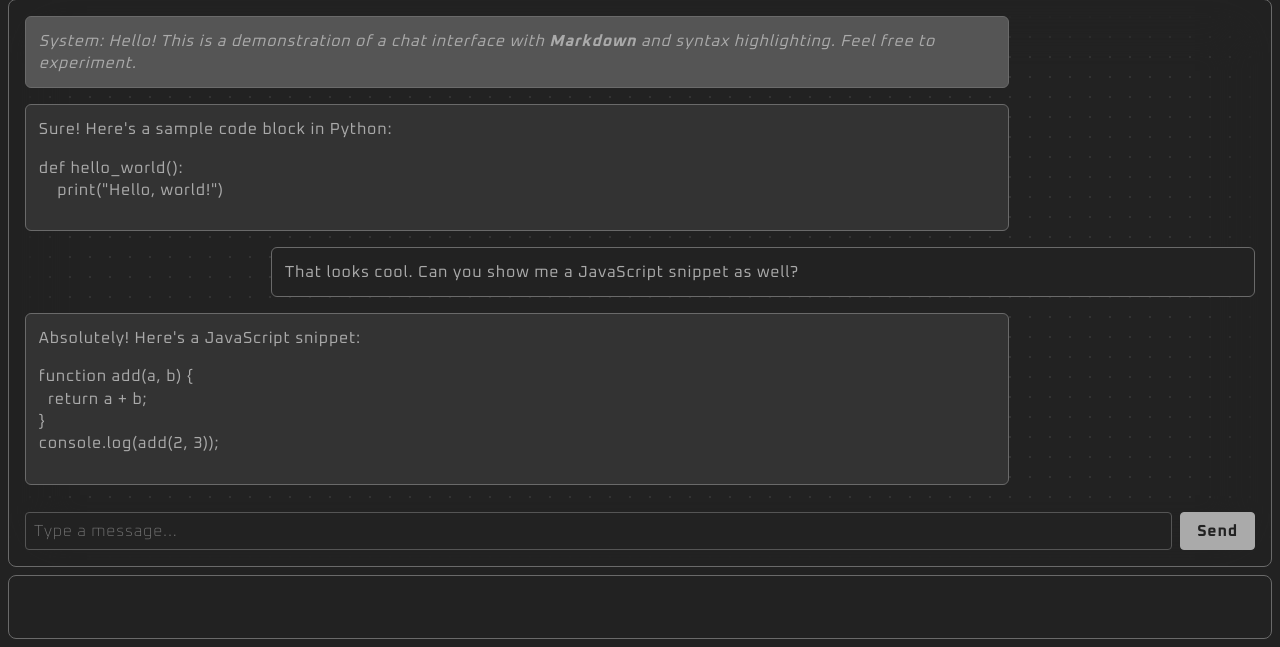
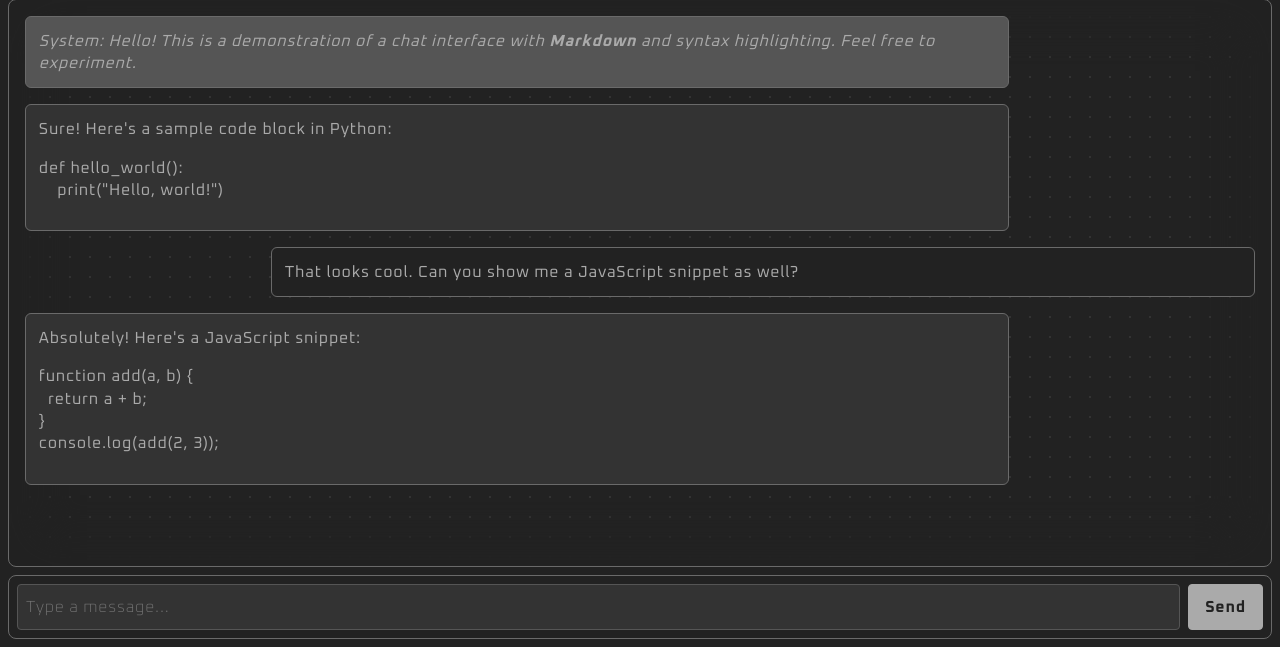
Before and after one commit to jessiepdx/ryo_chat, a Flask app: template templates/agent-playground.html in a window 1280 px wide. Shown: the part 153-800 px from the top of the page. Run offline with Flask 3, Linux system fonts and the light colour scheme; the template is opened without the code that fills it, so the values that code supplies are empty; parts of the project's set-up code (start-up, migrations or seed data) failed here and were passed over; some libraries are stand-ins or nearby versions.

Commit message:
minor fixes

```diff
--- a/templates/agent-playground.html
+++ b/templates/agent-playground.html
@@ -4,12 +4,6 @@
 
 {% block content %}
 <!-- Interface specific imports and input handling, as well as chat history intake api -->
-
-<!-- Marked.js for Markdown parsing -->
-<script src="https://cdn.jsdelivr.net/npm/marked@4.3.0/marked.min.js"></script>
-
-<!-- Highlight.js library: updated from cdnjs so that hljs is defined -->
-<script src="https://cdnjs.cloudflare.com/ajax/libs/highlight.js/11.8.0/highlight.min.js"></script>
 
 
 <style>
@@ -46,15 +40,21 @@
   }
   #input-section {
     display: flex;
+    width:100%;
   }
   #user-input {
     flex: 1;
     padding: 0.5em;
     margin-right: 0.5em;
+    background-color: var(--accent-ternery);
+
   }
   #send-btn {
     padding: 0.5em 1em;
     cursor: pointer;
+    display: flex;
+    flex-flow: column;
+    justify-content: center;
   }
 </style>
 
@@ -65,11 +65,24 @@
     <!-- Chat messages will appear here -->
 </div>
 
+
+
+{% endblock %}
+
+{% block footer %}
+<!-- Marked.js for Markdown parsing -->
+<script src="https://cdn.jsdelivr.net/npm/marked@4.3.0/marked.min.js"></script>
+
+<!-- Highlight.js library: updated from cdnjs so that hljs is defined -->
+<script src="https://cdnjs.cloudflare.com/ajax/libs/highlight.js/11.8.0/highlight.min.js"></script>
+
+
 <div id="input-section">
-  <!-- Start with a single-line input; this may be replaced by a textarea -->
-  <input type="text" id="user-input" placeholder="Type a message...">
-  <button id="send-btn">Send</button>
-</div>
+    <!-- Start with a single-line input; this may be replaced by a textarea -->
+    <input type="text" id="user-input" placeholder="Type a message...">
+    <button id="send-btn">Send</button>
+  </div>
+
 
 <script>
     // Configure marked for code highlighting.
@@ -222,5 +235,4 @@
   \`\`\`
   `);
   </script>
-
-{% endblock %}
+  {% endblock %}
```
